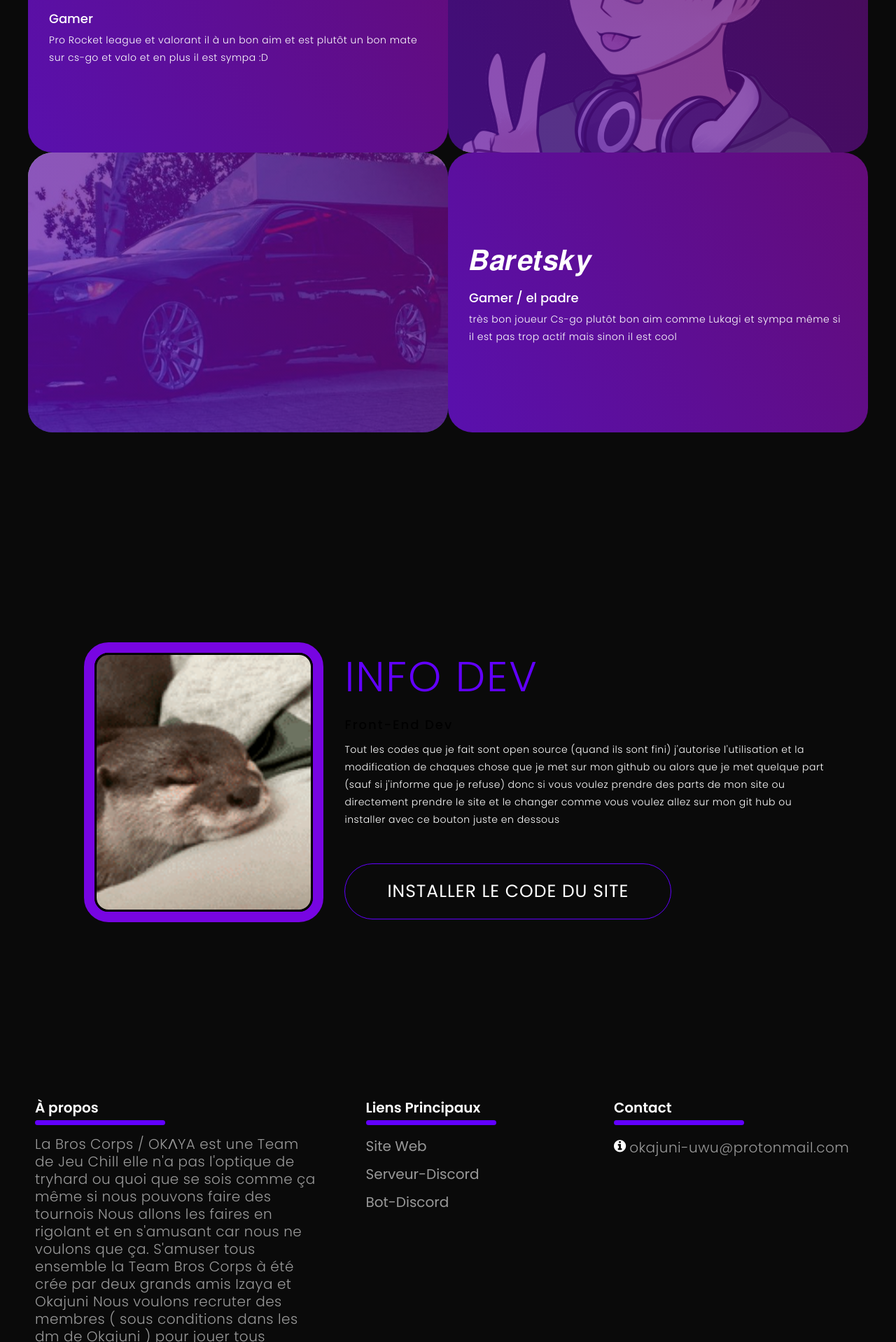
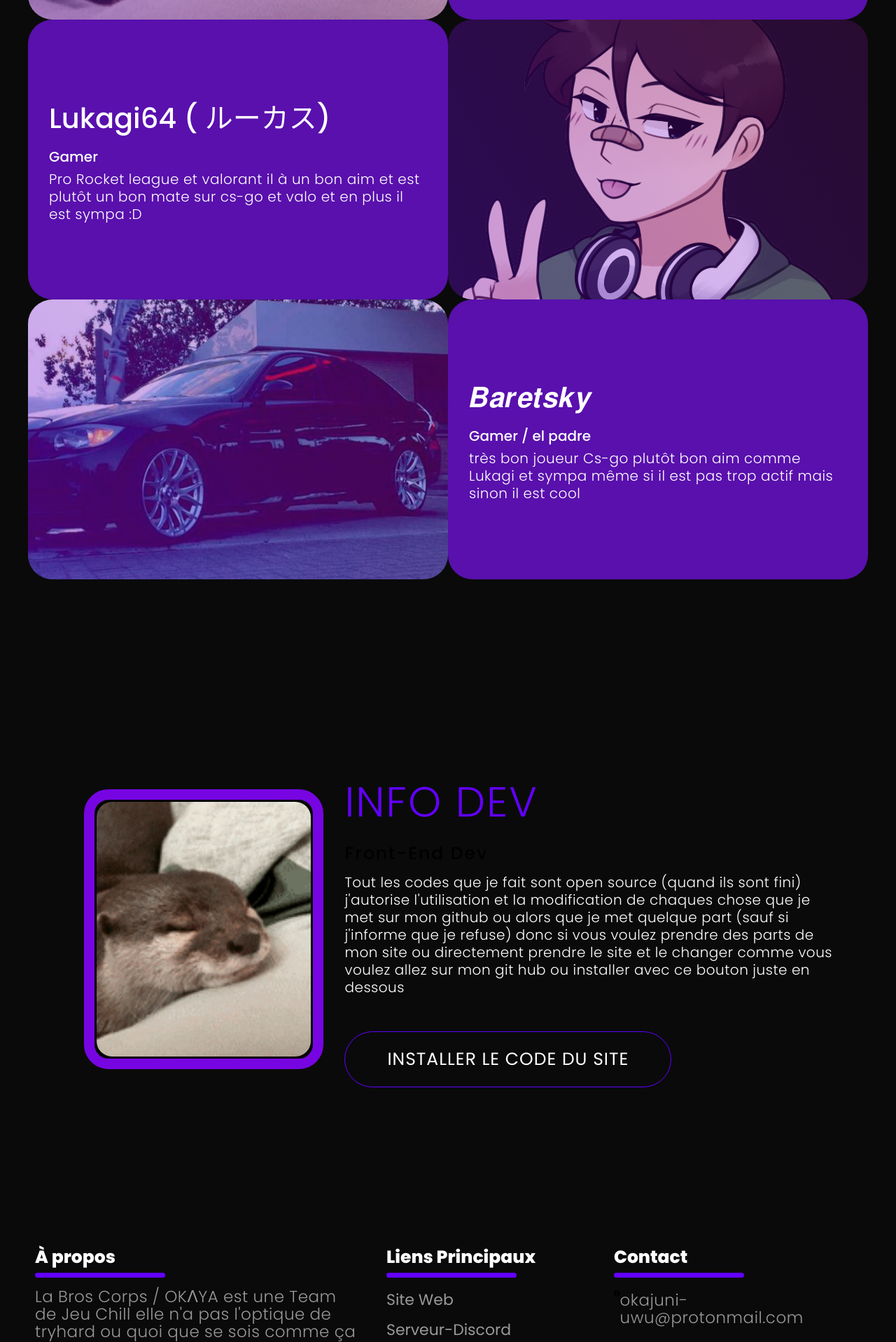
Before and after one commit to okajuni/Okaya-Web-v2.0, a PHP site: page / in a window 1280 px wide. Shown: the part 3851-5769 px from the top of the page at 70% size. Run offline with PHP 8.4, Linux system fonts and the light colour scheme.

Commit message:
Update style.css

```diff
--- a/css/style.css
+++ b/css/style.css
@@ -364,7 +371,7 @@
 	align-items: flex-start;
 	justify-content: center;
 	flex-direction: column;
-	background-image: linear-gradient(60deg, #5910ad 0%, #630c79 100%);
+	background-image: linear-gradient(60deg, #5910ad 5%, #5910ad 100%);
 	color: white;
 }
 #Membres .Membres-info h1 {
@@ -372,12 +379,13 @@
 	font-weight: 500;
 }
 #Membres .Membres-info h2 {
-	font-size: 1.8rem;
+	font-size: 2rem;
 	font-weight: 500;
 	margin-top: 10px;
 }
 #Membres .Membres-info p {
 	color: white;
+	font-size: 20px;
 }
 #Membres .Membres-img {
 	flex-basis: 50%;
@@ -393,7 +401,7 @@
 	top: 0;
 	height: 100%;
 	width: 100%;
-	background-image: linear-gradient(60deg, #5910ad 0%, #630c79 100%);
+	background-image: linear-gradient(60deg, #6c0cda85 0%, #8310a05b 100%);
 	opacity: .7;
 }
 #Membres .Membres-img img {
@@ -420,13 +428,14 @@
 	width: 100%;
 }
 #about .col-right h2 {
-	font-size: 1.8rem;
+	font-size: 25px;
 	font-weight: 500;
 	letter-spacing: .2rem;
 	margin-bottom: 10px;
 }
 #about .col-right p {
 	margin-bottom: 20px;
+	font-size: 20px;
 }
 #about .col-right .cta {
 	color: white;
@@ -443,7 +452,7 @@
     border-radius: 35px;
 }
 #about .col-left .about-img img{
-	border-radius: 20px;
+	border-radius: 25px;
 	border-style: solid;
 }
 #about .col-left .about-img::after {
@@ -602,16 +611,16 @@
 }
 footer .copifoot .sec.aboutus
 {
-    width: 35%;
+    width: 40%;
 }
 footer .copifoot h2
 {
     position: relative;
     color: white;
-    font-weight: 600;
+    font-weight: 800;
 	margin-bottom: 25px;
-	font-size: 20px;
-    margin-right: 5px;
+	font-size: 25px;
+    margin-right: 10px;
 }
 footer .copifoot h2::before
 {
@@ -629,7 +638,7 @@
 footer p
 {
 	color: #999;
-	font-size: 20px;
+	font-size: 23px;
     margin-right: 5px;
 }
 .mnip
@@ -684,7 +693,7 @@
 .lienprincipauxviedemamèrejevaismebutersipersonnecliquedessus ul li
 {
     list-style: none;
-    font-size: 20px;
+    font-size: 22px;
     margin-right: 5px;
 }
 .lienprincipauxviedemamèrejevaismebutersipersonnecliquedessus ul li a
@@ -710,21 +719,6 @@
 	display: flex;
 	margin-bottom: 10px;
 }
-.contact .info li span:nth-child(1)
-{
-    color: #fff;
-    font-size: 20px;
-    margin-right: 5px;
-}
-.contact .info li span
-{
-    color: #999;
-
-}
-.contact .info li span a
-{
-    color: #999;
-}
 .contact .info li a
 {
     color: #999;
@@ -744,10 +738,14 @@
     text-align: center;
 	color: white;
 	text-shadow: 2px 2px red blue;
-	font-weight: 400px;
 	margin-bottom: 50px;
-	font-size: 20px;
     margin-right: 5px;
+}
+.copiryght p
+{
+	width: 100%;
+	font-size: 25px;
+	padding: 10px;
 }
 @media (max-width: 990px)
 {
@@ -780,4 +778,10 @@
         text-align: center;
 		color: #fff;
 	}
+	.copiryght p
+    {
+	width: 100%;
+	font-size: 25px;
+    padding: 10px;
+    }
 }
```
Also changed, not shown: other parts of css/style.css (+18 -11 lines).
